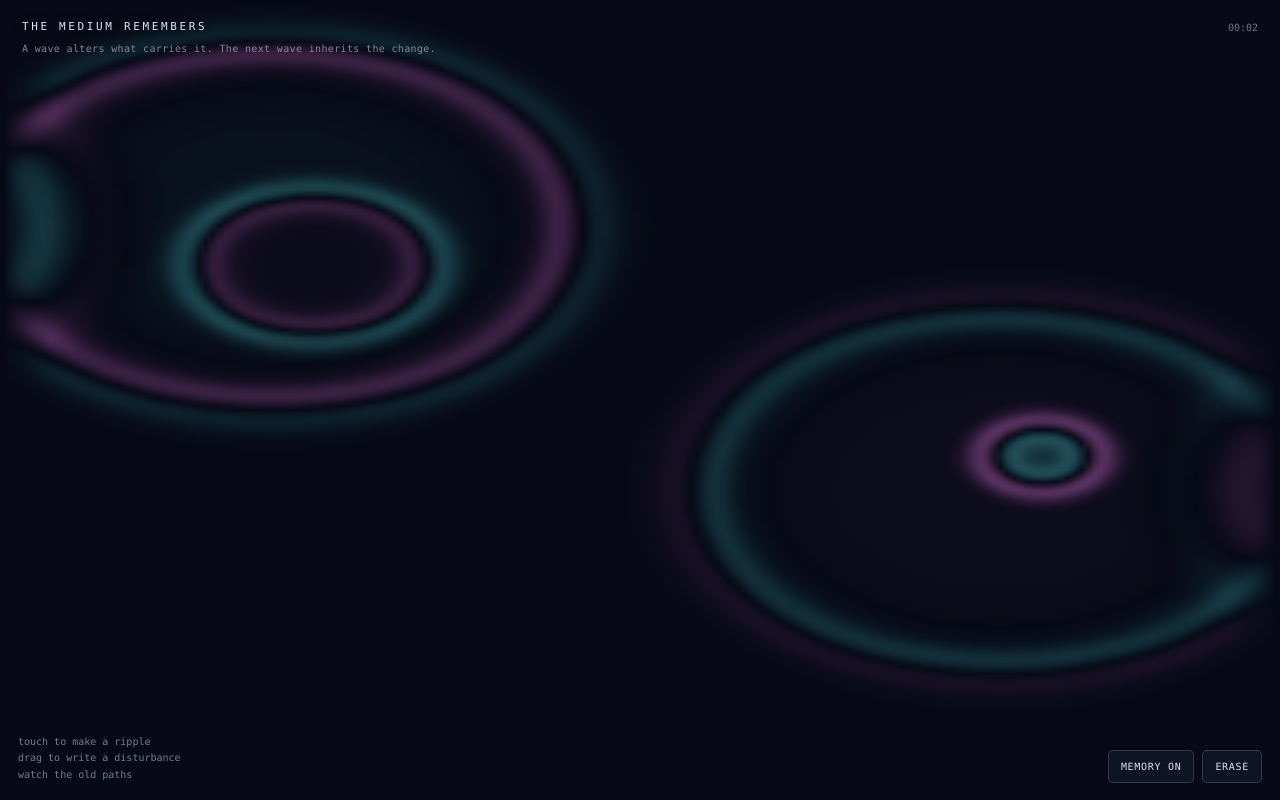
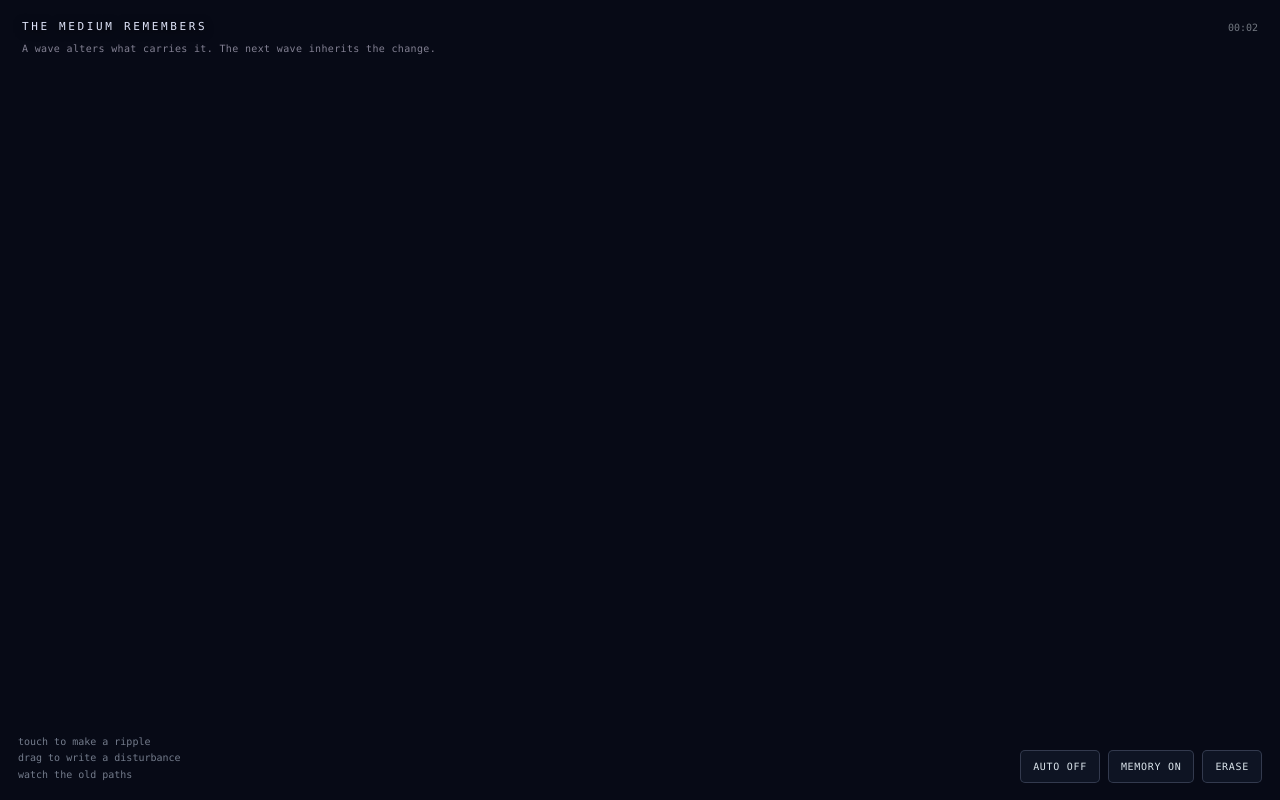
Before and after one commit to WRKMAN-CRYPTO/SPARK-DRAWER, a plain HTML site: page EXPERIMENTS/the-medium-remembers.html in a window 1280 px wide. Drawn offline with Linux system fonts and the light colour scheme; animation ran at ten frames a second.

Commit message:
Make automatic waves opt-in; add AUTO toggle for touch-only exploration

```diff
--- a/EXPERIMENTS/the-medium-remembers.html
+++ b/EXPERIMENTS/the-medium-remembers.html
@@ -14,6 +14,7 @@ canvas{display:block;width:100vw;height:100dvh;touch-action:none;cursor:crosshai
 #footer{position:fixed;bottom:max(17px,env(safe-area-inset-bottom));left:18px;right:18px;display:flex;align-items:end;justify-content:space-between;gap:12px}
 #hint{font-size:10px;line-height:1.65;color:#aab4c6aa;max-width:185px;pointer-events:none}
 #buttons{display:flex;gap:8px;align-items:center}
+@media(max-width:580px){#footer{flex-direction:column;align-items:center;gap:9px}#hint{max-width:none;text-align:center}#buttons{justify-content:center}}
 button{background:#101726d9;color:#dbe4eb;border:1px solid #6c759266;border-radius:5px;font:10px ui-monospace,SFMono-Regular,Menlo,monospace;padding:10px 12px;letter-spacing:.07em;white-space:nowrap}
 button:active{background:#425066}
 #clock{position:fixed;right:22px;top:max(22px,env(safe-area-inset-top));color:#dce4ea80;font-size:10px;pointer-events:none}
@@ -26,7 +27,7 @@ button:active{background:#425066}
 <div id="clock">00:00</div>
 <div id="footer">
 <div id="hint">touch to make a ripple<br>drag to write a disturbance<br>watch the old paths</div>
-<div id="buttons"><button id="memory">MEMORY ON</button><button id="erase">ERASE</button></div>
+<div id="buttons"><button id="auto" aria-pressed="false">AUTO OFF</button><button id="memory">MEMORY ON</button><button id="erase">ERASE</button></div>
 </div>
 <script>
 (() => {
@@ -39,9 +40,10 @@ const ctx=canvas.getContext('2d',{alpha:false});
 const pixelCanvas=document.createElement('canvas');
 const pctx=pixelCanvas.getContext('2d',{alpha:false});
 const label=document.getElementById('memory');
+const autoLabel=document.getElementById('auto');
 const clock=document.getElementById('clock');
 let nx=0,ny=0,size=0,cur,prev,next,scar,image,pixels;
-let frame=0,remember=true,down=false,lastDrag=-999,elapsed=0;
+let frame=0,remember=true,autoWaves=false,down=false,lastDrag=-999,elapsed=0;
 const sources=[
   {x:.21,y:.28,f:61,phase:.6,amp:2.6},
   {x:.78,y:.61,f:83,phase:2.1,amp:-2.2},
@@ -99,7 +101,7 @@ function step(){
   for(let y=0;y<ny;y++){next[y*nx]=0;next[y*nx+nx-1]=0;}
   const old=prev;prev=cur;cur=next;next=old;
   frame++;
-  for(const s of sources){
+  if(autoWaves) for(const s of sources){
     if(frame%s.f===0){
       const driftX=.045*Math.sin(frame*.0032+s.phase);
       const driftY=.065*Math.cos(frame*.0021+s.phase);
@@ -123,7 +125,7 @@ function render(){
   pctx.putImageData(image,0,0);
   ctx.imageSmoothingEnabled=true;
   ctx.drawImage(pixelCanvas,0,0,innerWidth,innerHeight);
-  // The sources are alive, but they are not visible until they emit a pulse.
+  // Automatic sources are optional; touch alone can drive the field.
 }
 function erase(){
   cur.fill(0);prev.fill(0);next.fill(0);scar.fill(0);frame=0;elapsed=0;clock.textContent='00:00';
@@ -151,11 +153,18 @@ label.addEventListener('click',()=>{
   remember=!remember;label.textContent=remember?'MEMORY ON':'MEMORY OFF';
   label.setAttribute('aria-pressed',String(remember));
 });
+autoLabel.addEventListener('click',()=>{
+  autoWaves=!autoWaves;
+  autoLabel.textContent=autoWaves?'AUTO ON':'AUTO OFF';
+  autoLabel.setAttribute('aria-pressed',String(autoWaves));
+  if(autoWaves){
+    // Respond immediately to the toggle, without waiting for the next timer tick.
+    for(const s of sources) pulse(s.x*nx,s.y*ny,s.amp,2.15);
+  }
+});
 document.getElementById('erase').addEventListener('click',erase);
 addEventListener('resize',resize);
 resize();
-pulse(nx*.21,ny*.28,3.2,2.7);
-pulse(nx*.78,ny*.61,-2.4,2.7);
 let last=performance.now();
 function tick(now){
   const dt=Math.min(.05,(now-last)/1000);last=now;
```
